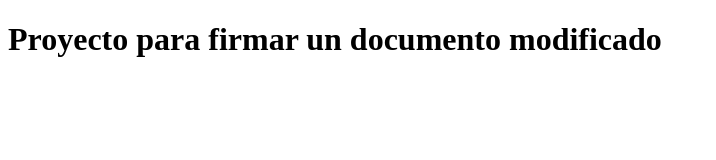
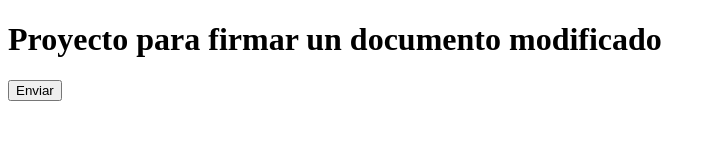
Before and after one commit to javier-araneda/HoloGit, a plain HTML site: page index.html in a window 1280 px wide. Shown: the whole page, without its empty margins (0-716 px from the left). Drawn offline with Linux system fonts and the light colour scheme.

Commit message:
Se agrego boton formulario

```diff
--- a/index.html
+++ b/index.html
@@ -7,5 +7,8 @@
 </head>
 <body>
     <h1> Proyecto para firmar un documento modificado</h1>
-</body>
+
+    <form action="#" method="get">
+        <input type="button" value="Enviar">
+    </form>
 </html>
```
